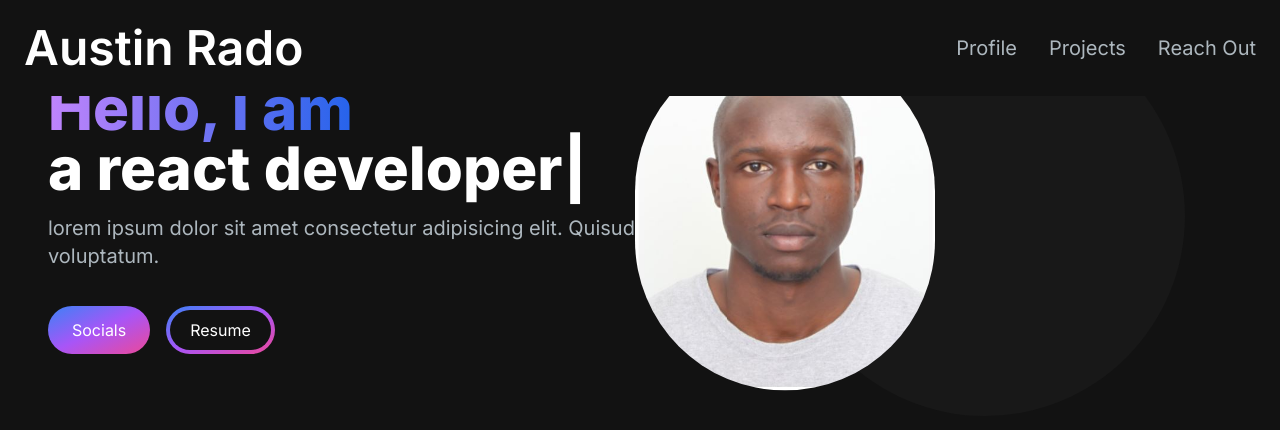
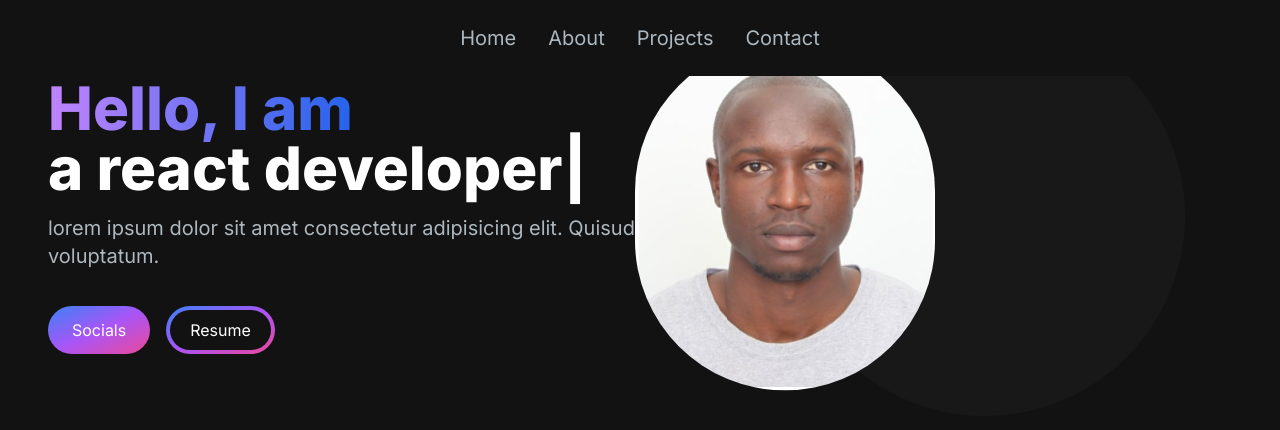
Before and after one commit to AustinRado/portfolio, a Next.js app: page / in a window 1280 px wide. Shown: the top 430 px of the page. Built offline with nearby package versions, Linux system fonts and the light colour scheme.

Commit message:
centered the menu

```diff
--- a/app/components/NavBar.jsx
+++ b/app/components/NavBar.jsx
@@ -7,7 +7,11 @@
 
 const navLinks = [
     {
-        title:'Profile',
+        title:'Home',
+        path:'#about'
+    },
+    {
+        title:'About',
         path:'#about'
     },
     {
@@ -15,7 +19,7 @@
         path:'#projects'
     },
     {
-        title:'Reach Out',
+        title:'Contact',
         path:'#contacts'
     },
 ]
@@ -26,8 +30,7 @@
 
   return (
     <nav className='fixed top-0 left-0 right-0 z-10 bg-[#121212] bg-opacity-100'>
-        <div className='flex flex-wrap justify-between items-center mx-auto p-6'>
-            <Link href={'/'} className='text-2xl md:text-5xl text-white font-semibold'>Austin Rado</Link>
+        <div className='flex justify-center items-center mx-auto p-6'>
             <div className='mobile-menu block md:hidden'>
                 {
                     !navBarOpen ? (
```
